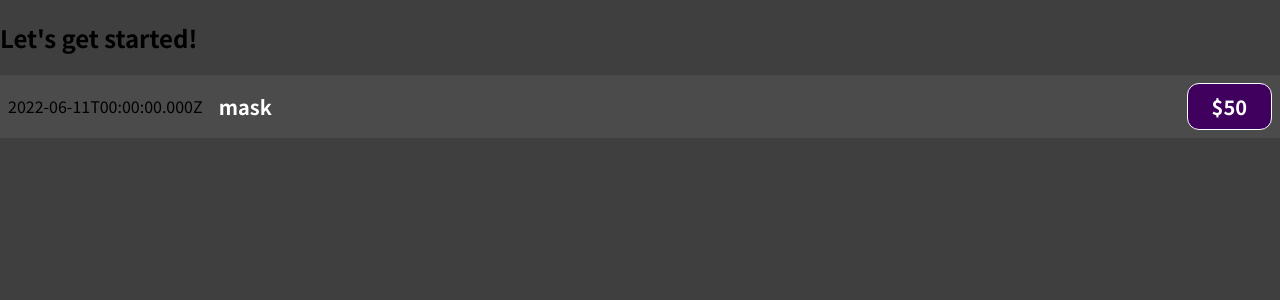
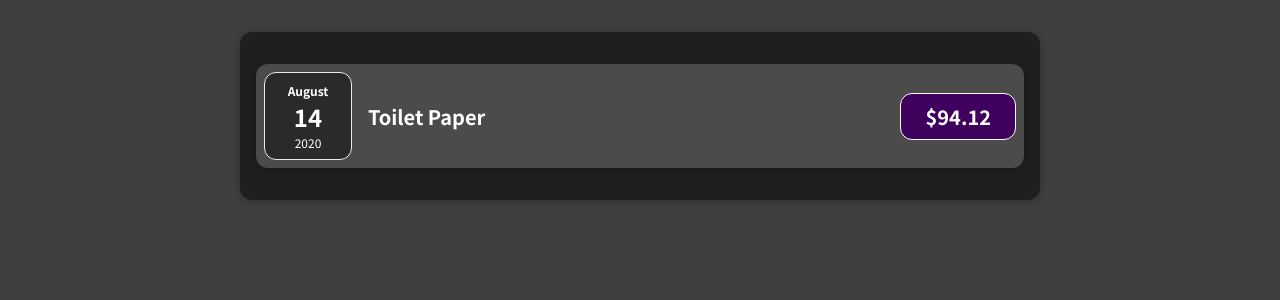
Before and after one commit to ChunWun/ReactPractice, a JavaScript app: page / in a window 1280 px wide. Shown: the top 300 px of the page. Built offline with nearby package versions, Linux system fonts and the light colour scheme.

Commit message:
props children

```diff
--- a/src/App.js
+++ b/src/App.js
@@ -1,18 +1,19 @@
-import ExpenseItem from "./components/ExpenseItem.js";
+import ExpenseBlock from "./components/ExpenseBlock.js";
 
 function App() {
 
-	//TODO
-	const expenseItem = {
-		date: new Date(2022, 5, 11),
-		title: 'mask',
-		price: 50
-	}
+	const expenses = [
+		{
+			id: 'e1',
+			title: 'Toilet Paper',
+			price: 94.12,
+			date: new Date(2020, 7, 14),
+		}
+	];
 
 	return (
 		<div>
-			<h2>Let's get started!</h2>
-			<ExpenseItem date={expenseItem.date} title={expenseItem.title} price={expenseItem.price} />
+			<ExpenseBlock items={expenses} />
 		</div>
 	);
 }
--- /dev/null
+++ b/src/components/Card.css
@@ -0,0 +1,4 @@
+.Card {
+	border-radius: 12px;
+	box-shadow: 0 1px 8px rgba(0, 0, 0, 0.25);
+}
--- /dev/null
+++ b/src/components/Card.js
@@ -0,0 +1,18 @@
+import "./Card.css"
+
+
+const Card = (props) => {
+
+	const classes = 'Card ' + props.className;
+	console.log(classes);
+
+	return (
+		<div className={classes}>
+			{props.children}
+			{console.log(props)}
+			{console.log(props.children)}
+		</div>
+	);
+}
+
+export default Card;
--- /dev/null
+++ b/src/components/ExpenseBlock.css
@@ -0,0 +1,7 @@
+.expense-block {
+	padding: 1rem;
+	background-color: rgb(31, 31, 31);
+	margin: 2rem auto;
+	width: 50rem;
+	max-width: 95%;
+}
--- /dev/null
+++ b/src/components/ExpenseBlock.js
@@ -0,0 +1,17 @@
+import ExpenseItem from "./ExpenseItem.js";
+import "./ExpenseBlock.css";
+import Card from "./Card.js";
+
+const ExpenseBlock = (props) => {
+	return (
+		<Card className="expense-block">
+			<ExpenseItem
+				title={props.items[0].title}
+				price={props.items[0].price}
+				date={props.items[0].date}
+			/>
+		</Card>
+	);
+}
+
+export default ExpenseBlock;
--- /dev/null
+++ b/src/components/ExpenseDate.css
@@ -0,0 +1,26 @@
+.expense-date {
+	display: flex;
+	flex-direction: column;
+	width: 5.5rem;
+	height: 5.5rem;
+	border: 1px solid #ececec;
+	background-color: #2a2a2a;
+	color: white;
+	border-radius: 12px;
+	align-items: center;
+	justify-content: center;
+}
+
+.expense-date__month {
+	font-size: 0.75rem;
+	font-weight: bold;
+}
+
+.expense-date__year {
+	font-size: 0.75rem;
+}
+
+.expense-date__day {
+	font-size: 1.5rem;
+	font-weight: bold;
+}
--- /dev/null
+++ b/src/components/ExpenseDate.js
@@ -0,0 +1,17 @@
+import "./ExpenseDate.css";
+
+const ExpenseDate = (props) => {
+	const month = props.date.toLocaleString('en-US', { month: 'long' });
+	const day = props.date.toLocaleString('en-US', { day: '2-digit' });
+	const year = props.date.getFullYear();
+
+	return (
+		<div className="expense-date">
+			<div className="expense-date__month">{month}</div>
+			<div className="expense-date__day">{day}</div>
+			<div className="expense-date__year">{year}</div>
+		</div>
+	);
+}
+
+export default ExpenseDate;
--- a/src/components/ExpenseItem.js
+++ b/src/components/ExpenseItem.js
@@ -1,14 +1,16 @@
-import './ExpenseItem.css'
+import Card from './Card';
+import ExpenseDate from './ExpenseDate';
+import './ExpenseItem.css';
 
 const ExpenseItem = (props) => {
 	return (
-		<div className='expense-item'>
-			<div>{props.date.toISOString()}</div>
+		<Card className='expense-item'>
+			<ExpenseDate date={props.date} />
 			<div className='expense-item__description'>
 				<h2> {props.title}</h2>
 				<div className='expense-item__price'> ${props.price} </div>
 			</div>
-		</div>
+		</Card>
 
 	)
 }
```
